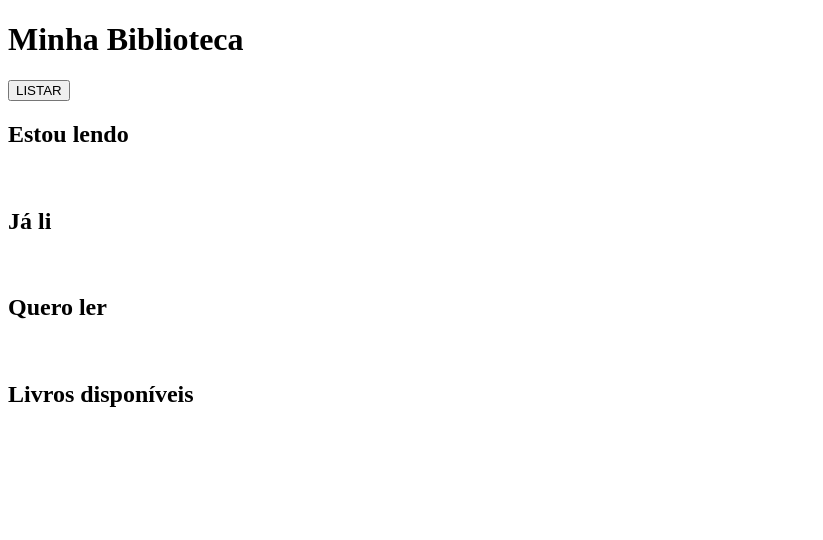
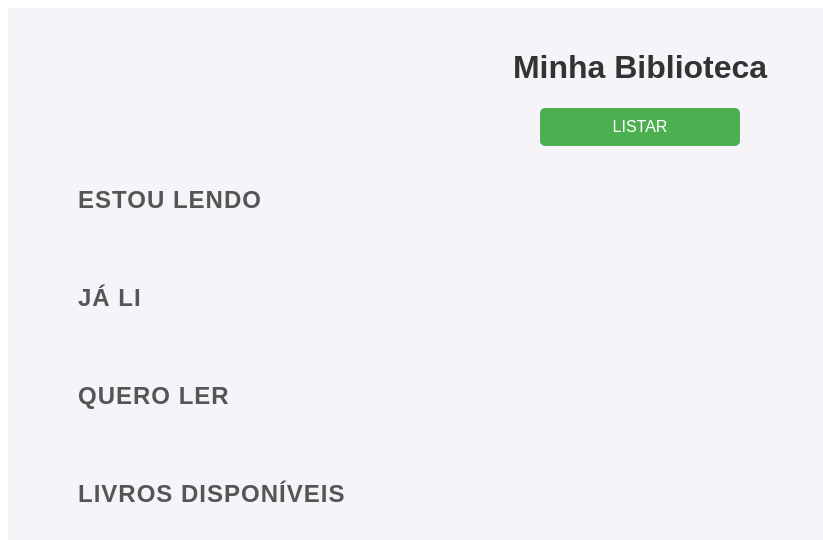
Before and after one commit to carlosfernandino/projeto-livraria, a React (Create React App) app: page / in a window 1280 px wide. Shown: the top 540 px of the page, without its empty margins (0-823 px from the left). Built offline with nearby package versions, Linux system fonts and the light colour scheme.

Commit message:
Chore: atualização nos css do Card e da ListaLivrosView
- Título centralizado
- Botão de listagem estilizado

```diff
--- a/src/livro/Card.css
+++ b/src/livro/Card.css
@@ -1,15 +1,15 @@
 .card {
+  background-color: white;
+  border-radius: 8px;
+  box-shadow: 0 4px 6px rgba(0, 0, 0, 0.1);
+  transition: transform 0.3s ease, box-shadow 0.3s ease;
+  width: 200px;
+  padding: 15px;
+  text-align: center;
+  cursor: pointer;
   display: flex;
   flex-direction: column;
   align-items: center;
-  background-color: #fff;
-  border: 1px solid #ddd;
-  border-radius: 8px;
-  box-shadow: 0 4px 6px rgba(0, 0, 0, 0.1);
-  padding: 16px;
-  width: 250px; /* Ajuste a largura do card */
-  text-align: center;
-  transition: transform 0.3s ease, box-shadow 0.3s ease;
 }
 
 .card:hover {
@@ -18,29 +18,36 @@
 }
 
 .card-image {
-  width: 100px; /* Tamanho da imagem */
-  height: 150px; /* Altura proporcional */
-  object-fit: cover; /* Ajusta imagem para caber no espaço */
-  border-radius: 4px;
-  margin-bottom: 12px;
+  width: 100px;
+  height: 150px;
+  object-fit: cover;
+  border-radius: 5px;
+  margin-bottom: 15px;
 }
 
 .card-content h3 {
-  font-size: 16px;
+  font-size: 1.1rem;
   color: #333;
-  margin: 8px 0;
+  margin: 10px 0;
 }
 
 .card-author {
-  font-size: 14px;
-  color: #555;
-  margin-bottom: 16px;
+  font-size: 0.9rem;
+  color: #777;
+  margin-bottom: 15px;
 }
 
 select {
   padding: 8px;
+  border-radius: 5px;
   border: 1px solid #ccc;
-  border-radius: 4px;
-  background: #f9f9f9;
+  font-size: 0.9rem;
+  background-color: #fafafa;
   cursor: pointer;
+  width: 100%;
+  transition: border-color 0.3s ease;
 }
+
+select:hover {
+  border-color: #4caf50;
+}
--- a/src/livro/ListaLivrosView.css
+++ b/src/livro/ListaLivrosView.css
@@ -1,6 +1,55 @@
+main {
+  font-family: Arial, sans-serif;
+  padding: 20px;
+  background-color: #f4f4f9;
+}
+
+/* Cabeçalho principal */
+h1 {
+  text-align: center;
+  font-size: 2rem;
+  color: #333;
+}
+
+/* Botão de listar */
+button {
+  display: block;
+  width: 200px;
+  margin: 20px auto;
+  padding: 10px 0;
+  background-color: #4caf50;
+  color: white;
+  border: none;
+  border-radius: 5px;
+  cursor: pointer;
+  font-size: 1rem;
+  transition: background-color 0.3s ease;
+}
+
+button:hover {
+  background-color: #45a049;
+}
+
+/* Seções de estantes */
+section {
+  margin-top: 40px;
+}
+
+h2 {
+  font-size: 1.5rem;
+  color: #555;
+  margin-bottom: 10px;
+  text-transform: uppercase;
+  letter-spacing: 1px;
+  margin-left: 50px;
+  text-align: left;
+}
+
+/* Estilo dos cards dentro das seções */
 .cards {
-  display: flex;
-  flex-wrap: wrap;
+  display: grid;
+  grid-template-columns: repeat(auto-fill, minmax(200px, 1fr));
   gap: 20px;
   padding: 10px;
+  justify-items: center;
 }
```
